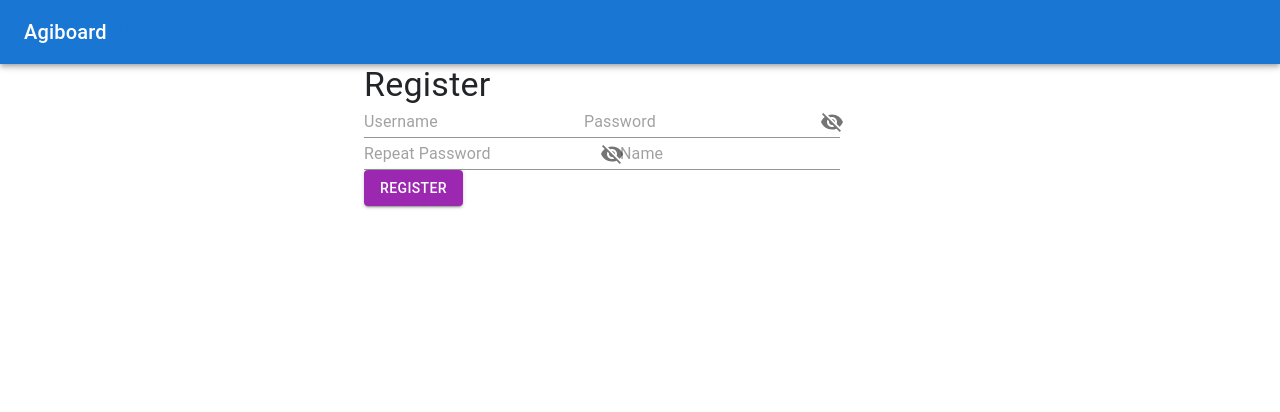
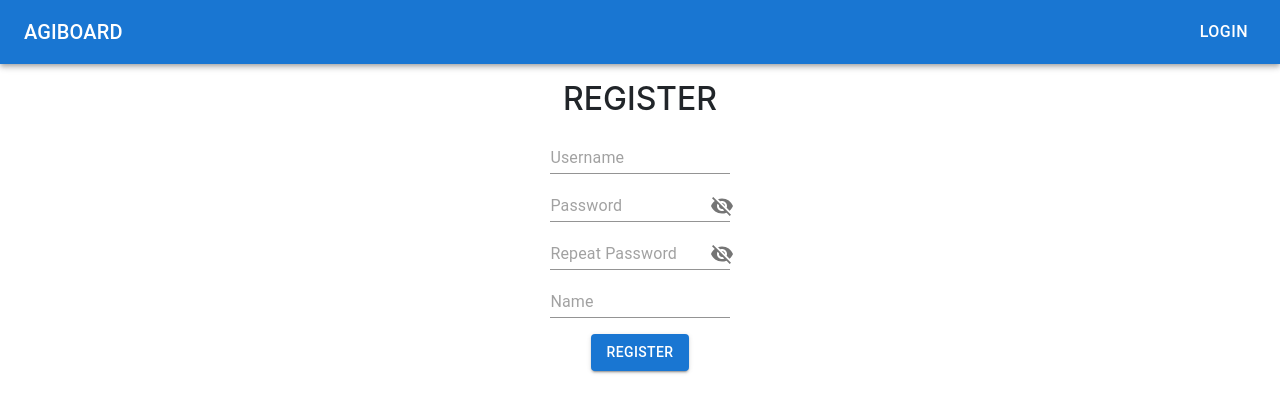
Before and after one commit to VeiledBit/agiboard-client, a React (Create React App) app: page /register in a window 1280 px wide. Shown: the top 412 px of the page. Built offline with nearby package versions, Linux system fonts and the light colour scheme.

Commit message:
UI changes

```diff
--- a/src/component/auth/Login.js
+++ b/src/component/auth/Login.js
@@ -69,10 +69,10 @@ export default function Login() {
         <React.Fragment>
             <AppBar position="static">
                 <Toolbar>
-                    <Typography variant="h6" className="title">
-                        Agiboard
+                    <Typography variant="h6" className={styles.title}>
+                        AGIBOARD
                     </Typography>
-                    <div className={stylesNavBar.dropdownMaterial}>
+                    <div>
                         <Button className={`${stylesNavBar.btnMaterial} ${stylesNavBar.btnCreate}`} onClick={onClickRegister}>
                             REGISTER
                         </Button>
--- a/src/component/auth/Login.module.css
+++ b/src/component/auth/Login.module.css
@@ -18,9 +18,7 @@
 
 
 .title {
-    order: 0;
-    flex: 0 1 auto;
-    align-self: auto;
+    flex: 1;
 }
 
 .username {
--- a/src/component/auth/Register.js
+++ b/src/component/auth/Register.js
@@ -3,7 +3,6 @@ import { useNavigate } from "react-router";
 import AppBar from "@mui/material/AppBar";
 import Toolbar from "@mui/material/Toolbar";
 import Typography from "@mui/material/Typography";
-import Container from "@mui/material/Container";
 import Input from '@mui/material/Input';
 import Button from "@mui/material/Button";
 import UserService from "../../service/UserService";
@@ -13,6 +12,7 @@ import IconButton from "@mui/material/IconButton";
 import { Visibility, VisibilityOff } from "@mui/icons-material";
 import Snackbar from "@mui/material/Snackbar";
 import styles from "./Register.module.css";
+import stylesNavBar from "./../navBar/NavBar.module.css";
 
 export default function Register() {
     const navigate = useNavigate();
@@ -56,20 +56,21 @@ export default function Register() {
         <React.Fragment>
             <AppBar position="static">
                 <Toolbar>
-                    <Typography variant="h6" className="title">
-                        Agiboard
+                    <Typography variant="h6" className={styles.title}>
+                        AGIBOARD
                     </Typography>
-                    <div className="dropdownMaterial">
-                        <Button className="btnMaterial btnCreate" onClick={() => navigate("/")}>
+                    <div>
+                        <Button className={`${stylesNavBar.btnMaterial} ${stylesNavBar.btnCreate}`} onClick={() => navigate("/")}>
                             LOGIN
                         </Button>
                     </div>
                 </Toolbar>
             </AppBar>
-            <Container maxWidth="sm">
-                <Typography variant="h4" className={styles.center}>Register</Typography>
-                <form className="form" onSubmit={handleSubmit(registerUser)}>
+            <div className={styles.container}>
+                <h2 className={styles.title}>REGISTER</h2>
+                <form className={`${styles.container} ${styles.containerForm}`} onSubmit={handleSubmit(registerUser)}>
                     <Input
+                        className={styles.username}
                         type="text"
                         name="username"
                         placeholder="Username"
@@ -78,6 +79,7 @@ export default function Register() {
                         {...register("username", { required: true, maxLength: 30 })}
                     />
                     <Input
+                        className={styles.password}
                         type={isPasswordShowed ? "text" : "password"}
                         name="password"
                         placeholder="Password"
@@ -98,6 +100,7 @@ export default function Register() {
                         }
                     />
                     <Input
+                        className={styles.password}
                         type={isPasswordRepeatShowed ? "text" : "password"}
                         name="passwordRepeat"
                         placeholder="Repeat Password"
@@ -118,6 +121,7 @@ export default function Register() {
                         }
                     />
                     <Input
+                        className={styles.name}
                         type="text"
                         name="name"
                         placeholder="Name"
@@ -149,9 +153,9 @@ export default function Register() {
                     {errors.name?.type === "maxLength" && (
                         <span className="error">Maximum length is 30</span>
                     )}
-                    <Button variant="contained" color="secondary" type="submit">Register</Button>
+                    <Button className={`${styles.btnRegister}`} variant="contained" type="submit">Register</Button>
                 </form>
-            </Container>
+            </div>
             <Snackbar
                 open={isSnackbarRegistrationSuccessfulShowed}
                 autoHideDuration={2000}
--- a/src/component/auth/Register.module.css
+++ b/src/component/auth/Register.module.css
@@ -1,7 +1,53 @@
-.center {
-    display: "flex";
-    justify-content: "center";
-    padding-top: "1em"
+.container {
+    display: flex;
+    flex-direction: column;
+    flex-wrap: wrap;
+    justify-content: center;
+    align-content: center;
+    align-items: center;
+    padding-top: 1em;
+    margin-left: 30%;
+    margin-right: 30%;
+}
+
+.containerForm {
+    margin-left: 0;
+    margin-right: 0;
+    width: 100%;
+}
+
+.title {
+    flex: 1;
+}
+
+.username {
+    order: 0;
+    flex: 0 1 auto;
+    align-self: auto;
+    width: 35%;
+    margin-bottom: 1em;
+}
+
+.password {
+    order: 0;
+    flex: 0 1 auto;
+    align-self: auto;
+    width: 35%;
+    margin-bottom: 1em;
+}
+
+.name {
+    order: 0;
+    flex: 0 1 auto;
+    align-self: auto;
+    width: 35%;
+    margin-bottom: 1em;
+}
+
+.btnRegister {
+    order: 0;
+    flex: 0 1 auto;
+    align-self: auto;
 }
 
 .notification {
--- a/src/component/board/Board.module.css
+++ b/src/component/board/Board.module.css
@@ -1,3 +1,4 @@
 .container {
     display: flex;
+    align-items: start;
 }
--- a/src/component/btnAdd/BtnAdd.js
+++ b/src/component/btnAdd/BtnAdd.js
@@ -33,8 +33,8 @@ export default function BtnAdd({ column, columnId, saveColumn, saveCard }) {
             <div onClick={openForm}
                 className={styles.openFormButtonGroup}
                 style={{ opacity: buttonTextOpacity, borderTop: buttonBorderTop, marginTop: buttonMarginTop }}>
-                <Icon style={{ marginRight: "5px", marginTop: "12px" }}>add</Icon>
-                <p>{buttonText}</p>
+                <Icon style={{ marginRight: "0.5em", marginTop: "1em" }}>add</Icon>
+                <p className={styles.buttonText}>{buttonText}</p>
             </div>
         )
     };
--- a/src/component/card/Card.module.css
+++ b/src/component/card/Card.module.css
@@ -1,6 +1,7 @@
 .container {
     border: 0.063em solid lightgrey;
     border-radius: 0.125em;
+    background-color: white;
     padding: 0.500em;
     margin-bottom: 0.500em;
     display: flex;
--- a/src/component/navBar/NavBar.js
+++ b/src/component/navBar/NavBar.js
@@ -3,42 +3,62 @@ import AppBar from "@mui/material/AppBar";
 import Toolbar from "@mui/material/Toolbar";
 import Typography from "@mui/material/Typography";
 import AuthService from "../../service/AuthService";
+import Menu from '@mui/material/Menu';
 import MenuItem from "@mui/material/MenuItem";
 import Button from "@mui/material/Button";
 import styles from "./NavBar.module.css";
 
 export default function NavBar({ boardName, create, dashboard, logout, deleteAccount }) {
+    const [anchorEl, setAnchorEl] = React.useState(null);
+    const open = Boolean(anchorEl);
+    const handleClick = (event) => {
+        setAnchorEl(event.currentTarget);
+    };
+    const handleClose = () => {
+        setAnchorEl(null);
+    };
+
     return (
         <div>
             <AppBar position="static">
                 <Toolbar>
                     <Typography variant="h6" className={styles.title}>
-                        Agiboard
+                        AGIBOARD
                     </Typography>
                     {
                         create ?
-                            <div className={styles.dropdownMaterial}>
-                                <Button className={`${styles.btnMaterial} ${styles.btnCreate}`} onClick={create}>
+                            <div>
+                                <Button className={styles.btnMaterial} onClick={create}>
                                     CREATE NEW BOARD
                                 </Button>
                             </div> :
-                            <div className={styles.dropdownMaterial}>
-                                <Button className={`${styles.btnMaterial} ${styles.btnCreate}`} onClick={dashboard}>
+                            <div>
+                                <Button className={styles.btnMaterial} onClick={dashboard}>
                                     DASHBOARD
                                 </Button>
                             </div>
                     }
-                    <div className={`${styles.dropdownMaterial} ${styles.right}`}>
-                        <button className={`${styles.btnMaterial} ${styles.btnDropMaterial}`}>
-                            {AuthService.getUserInfo().username}
-                            <i className="fa fa-caret-down" style={{ marginLeft: "1em" }} />
-                        </button>
-                        <div className={styles.dropdownContentMaterial}>
-                            <MenuItem className={styles.btnMenuMaterial} onClick={logout}>LOGOUT</MenuItem>
-                            <MenuItem className={styles.btnMenuMaterial} onClick={deleteAccount}>DELETE
-                                ACCOUNT</MenuItem>
-                        </div>
-                    </div>
+                    <Button
+                        className={styles.btnMaterial}
+                        aria-controls={open ? "basic-menu" : undefined}
+                        aria-haspopup="true"
+                        aria-expanded={open ? "true" : undefined}
+                        onClick={handleClick}
+                    >
+                        {AuthService.getUsername()}
+                    </Button>
+                    <Menu
+                        id="basic-menu"
+                        anchorEl={anchorEl}
+                        open={open}
+                        onClose={handleClose}
+                        MenuListProps={{
+                            "aria-labelledby": "basic-button",
+                        }}
+                    >
+                        <MenuItem onClick={logout}>LOGOUT</MenuItem>
+                        <MenuItem onClick={deleteAccount}>DELETE ACCOUNT</MenuItem>
+                    </Menu>
                 </Toolbar>
             </AppBar>
         </div>
--- a/src/component/navBar/NavBar.module.css
+++ b/src/component/navBar/NavBar.module.css
@@ -3,67 +3,7 @@
     color: white;
 }
 
-.right {
-    width: 180px;
+.btnMaterial {
+    font-size: 1rem !important;
+    color: white !important;
 }
-
-.dropdownMaterial .btnMaterial {
-    font-size: 0.985rem;
-    font-family: '-apple-system', 'BlinkMacSystemFont', '"Segoe UI"', "Roboto", "Helvetica", "Arial", "sans-serif";
-    font-weight: 500;
-    line-height: 1.75;
-    letter-spacing: 0.02857em;
-    text-transform: uppercase;
-    border: none;
-    outline: none;
-    color: white;
-    background-color: inherit;
-    margin: 0;
-    width: 100%;
-    display: inherit;
-    align-items: inherit;
-    justify-content: inherit;
-    cursor: pointer;
-    font-style: normal;
-    text-decoration-skip-ink: auto;
-}
-
-.dropdownMaterial .btnCreate {
-    padding: 0.875em 1em 0.875em 1em;
-    border-radius: 0.125em;
-}
-
-.dropdownMaterial .btnDropMaterial {
-    padding: 0.875em 5.4em 0.875em 0;
-    border-radius: 0.125em;
-}
-
-.navbar .btnMenuMaterial:hover, .dropdownMaterial:hover .btnDropMaterial, .dropdownMaterial:hover .btnCreate {
-    background-color: red;
-}
-
-.dropdownContentMaterial {
-    display: none;
-    position: absolute;
-    background-color: #f9f9f9;
-    min-width: 10em;
-    box-shadow: 0 0.5em 1em 0 rgba(0, 0, 0, 0.2);
-    z-index: 1;
-}
-
-.dropdownContentMaterial .btnMenuMaterial {
-    float: none;
-    color: black;
-    padding: 0.750em 1em;
-    text-decoration: none;
-    display: block;
-    text-align: left;
-}
-
-.dropdownContentMaterial .btnMenuMaterial:hover {
-    background-color: #ddd;
-}
-
-.dropdownMaterial:hover .dropdownContentMaterial {
-    display: block;
-}
--- /dev/null
+++ b/src/index.css
@@ -0,0 +1,9 @@
+html, body {
+    width: 100%;
+    height: 100%;
+}
+
+#root {
+    width: 100%;
+    height: 100%;
+}
--- a/src/index.js
+++ b/src/index.js
@@ -1,6 +1,7 @@
 import React from 'react';
 import { createRoot } from 'react-dom/client';
 import App from "./app/App";
+import "./index.css"
 
 const root = createRoot(document.getElementById("root"));
 root.render(<App/>);
```
Also changed, not shown: src/component/btnAdd/BtnAdd.module.css (+6 -1 lines).
